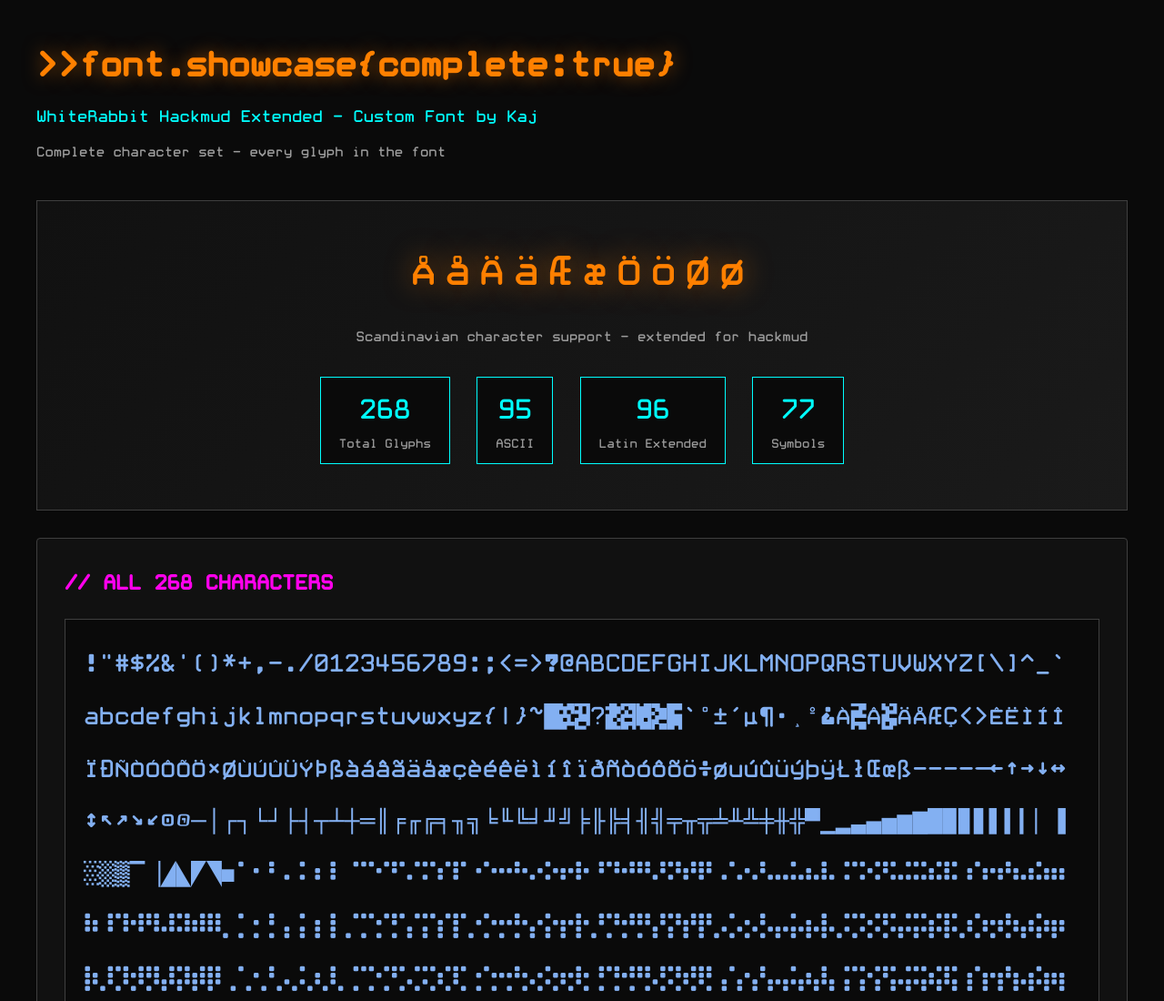
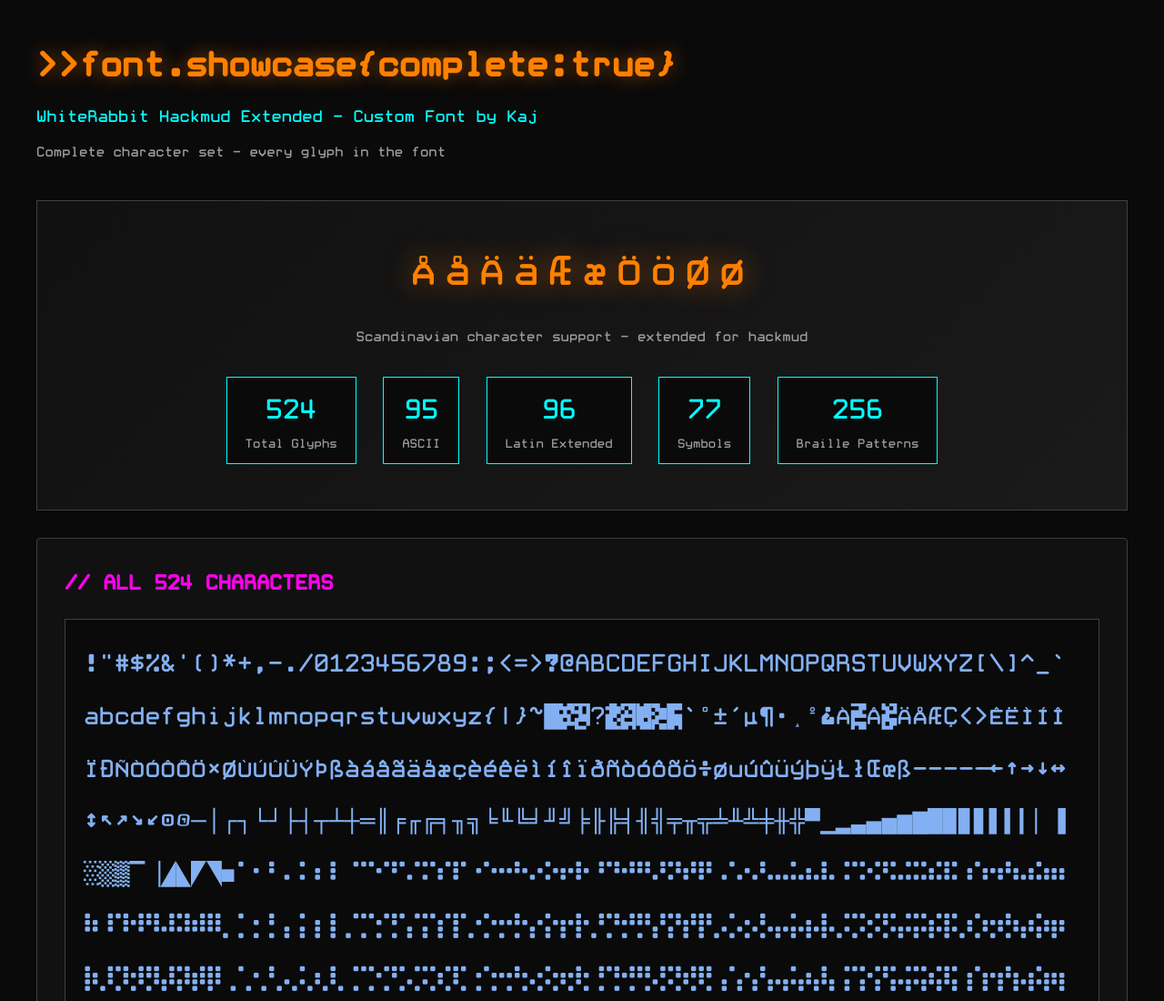
Before and after one commit to Zenchess/claudeb0tScripts, a plain HTML site: page new_font.html in a window 1280 px wide. Shown: the top 1100 px of the page at 91% size. Drawn offline with Linux system fonts and the light colour scheme.

Commit message:
Add files via upload

```diff
--- a/new_font.html
+++ b/new_font.html
@@ -233,7 +233,7 @@
         <p style="color: var(--gray);">Scandinavian character support - extended for hackmud</p>
         <div style="margin-top: 20px;">
             <div class="stat-box">
-                <div class="number">268</div>
+                <div class="number">524</div>
                 <div class="label">Total Glyphs</div>
             </div>
             <div class="stat-box">
@@ -248,11 +248,15 @@
                 <div class="number">77</div>
                 <div class="label">Symbols</div>
             </div>
+            <div class="stat-box">
+                <div class="number">256</div>
+                <div class="label">Braille Patterns</div>
+            </div>
         </div>
     </div>
 
     <div class="section">
-        <h2 id="all-characters">// ALL 268 CHARACTERS</h2>
+        <h2 id="all-characters">// ALL 524 CHARACTERS</h2>
         <div class="all-chars">
  !"#$%&amp;'()*+,-./0123456789:;&lt;=&gt;?@ABCDEFGHIJKLMNOPQRSTUVWXYZ[\]^_`abcdefghijklmnopqrstuvwxyz{|}~¡¢¤¥¦§¨©ª«&shy;°±´µ¶·¸º¿ÀÁÂÃÄÅÆÇÈÉÊËÌÍÎÏÐÑÒÓÔÕÖ×ØÙÚÛÜÝÞßàáâãäåæçèéêëìíîïðñòóôõö÷øùúûüýþÿŁłŒœſ‐‑‒–—←↑→↓↔↕↖↗↘↙⌽ⓠ━┃┏┓┗┛┣┫┳┻╋═║╒╓╔╕╖╗╘╙╚╛╜╝╞╟╠╡╢╣╤╥╦╧╨╩╪╫╬▀▁▂▃▄▅▆▇█▉▊▋▌▍▎▏▐░▒▓▔▕◢◣◤◥◼⠁⠂⠃⠄⠅⠆⠇⠈⠉⠊⠋⠌⠍⠎⠏⠐⠑⠒⠓⠔⠕⠖⠗⠘⠙⠚⠛⠜⠝⠞⠟⠠⠡⠢⠣⠤⠥⠦⠧⠨⠩⠪⠫⠬⠭⠮⠯⠰⠱⠲⠳⠴⠵⠶⠷⠸⠹⠺⠻⠼⠽⠾⠿⡀⡁⡂⡃⡄⡅⡆⡇⡈⡉⡊⡋⡌⡍⡎⡏⡐⡑⡒⡓⡔⡕⡖⡗⡘⡙⡚⡛⡜⡝⡞⡟⡠⡡⡢⡣⡤⡥⡦⡧⡨⡩⡪⡫⡬⡭⡮⡯⡰⡱⡲⡳⡴⡵⡶⡷⡸⡹⡺⡻⡼⡽⡾⡿⢀⢁⢂⢃⢄⢅⢆⢇⢈⢉⢊⢋⢌⢍⢎⢏⢐⢑⢒⢓⢔⢕⢖⢗⢘⢙⢚⢛⢜⢝⢞⢟⢠⢡⢢⢣⢤⢥⢦⢧⢨⢩⢪⢫⢬⢭⢮⢯⢰⢱⢲⢳⢴⢵⢶⢷⢸⢹⢺⢻⢼⢽⢾⢿⣀⣁⣂⣃⣄⣅⣆⣇⣈⣉⣊⣋⣌⣍⣎⣏⣐⣑⣒⣓⣔⣕⣖⣗⣘⣙⣚⣛⣜⣝⣞⣟⣠⣡⣢⣣⣤⣥⣦⣧⣨⣩⣪⣫⣬⣭⣮⣯⣰⣱⣲⣳⣴⣵⣶⣷⣸⣹⣺⣻⣼⣽⣾⣿
         </div>
```
